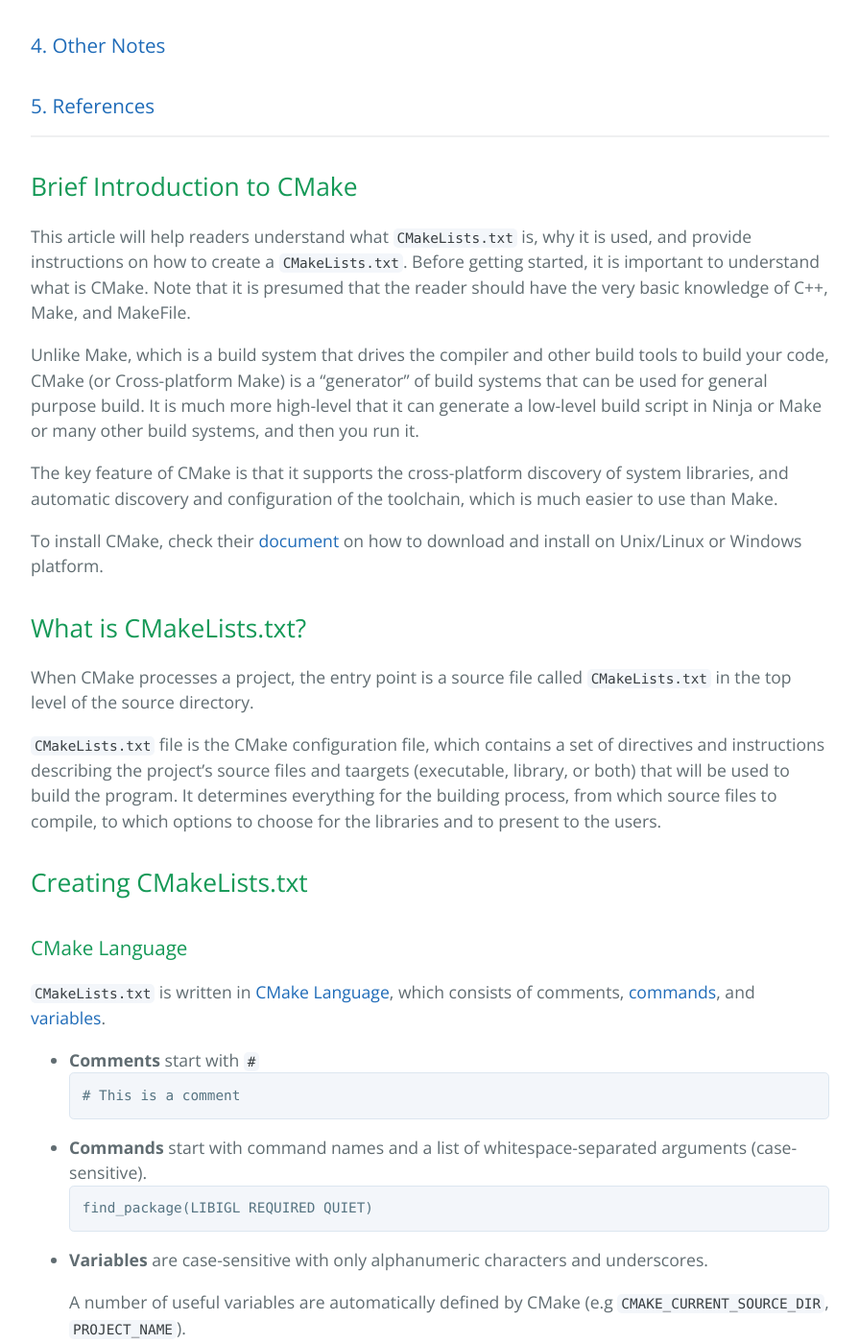
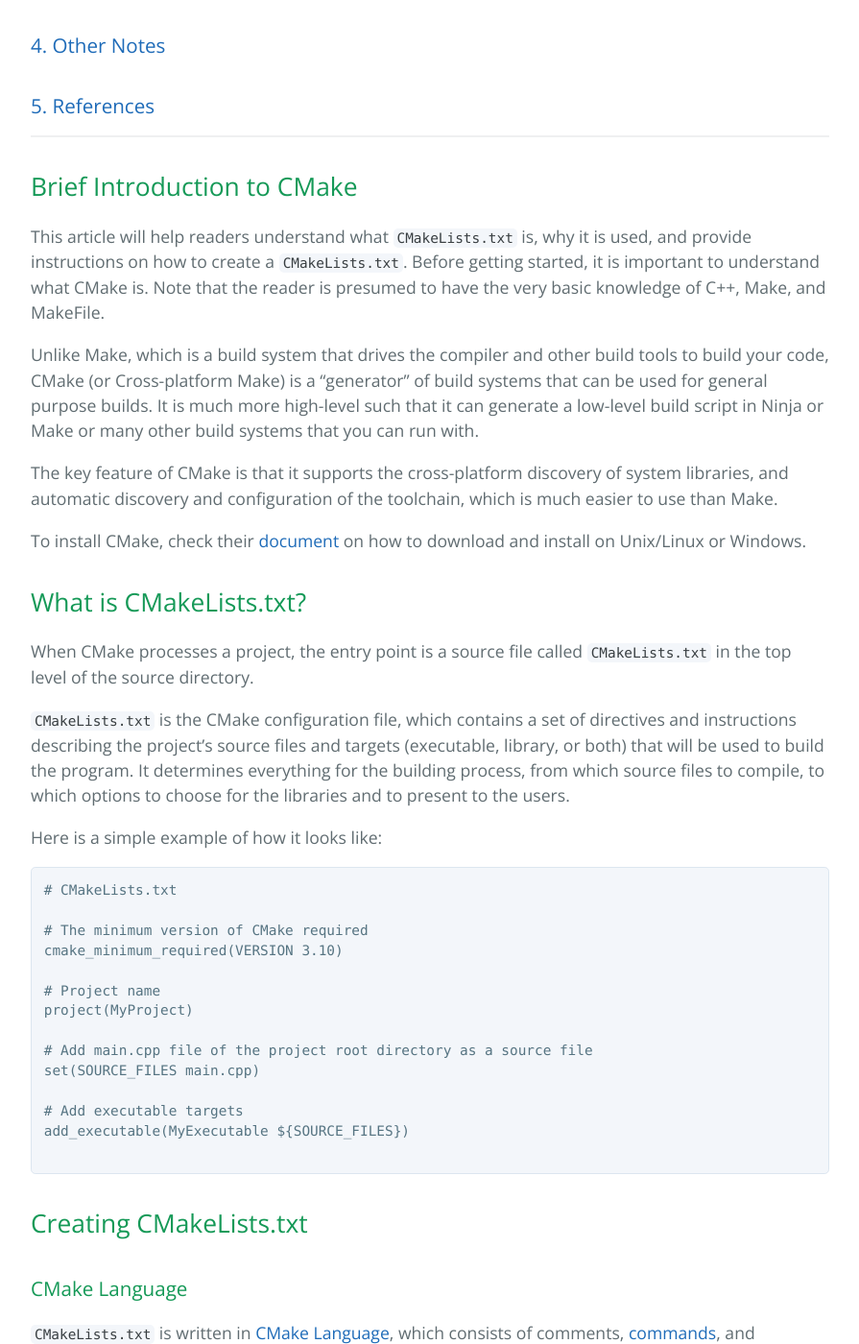
Before and after one commit to learning-software-engineering/learning-software-engineering.github.io, a Jekyll site: the page built from Topics/Development_Process/Build_Requirements/CMakeLists_txt.md, in a window 1280 px wide and 1400 px high, scrolled down 651 px. Shown: the whole window at 96% size, without its empty margins (192-1087 px from the left). Built offline with Jekyll 4.4.1, drawn with Linux system fonts in a browser that asks for light colours; our own code applies the rules of GitHub Pages for plain Markdown files; some of the changed text lies outside the part shown.

Commit message:
Update CMakeLists_txt.md
Fixed the issues based on the review.

````diff
--- a/Topics/Development_Process/Build_Requirements/CMakeLists_txt.md
+++ b/Topics/Development_Process/Build_Requirements/CMakeLists_txt.md
@@ -10,87 +10,26 @@
 ---
 ## Brief Introduction to CMake
 
-This article will help readers understand what `CMakeLists.txt` is, why it is used, and provide instructions on how to create a `CMakeLists.txt`. Before getting started, it is important to understand what is CMake. Note that it is presumed that the reader should have the very basic knowledge of C++, Make, and MakeFile.
+This article will help readers understand what `CMakeLists.txt` is, why it is used, and provide instructions on how to create a `CMakeLists.txt`. Before getting started, it is important to understand what CMake is. Note that the reader is presumed to have the very basic knowledge of C++, Make, and MakeFile.
 
-Unlike Make, which is a build system that drives the compiler and other build tools to build your code, CMake (or Cross-platform Make) is a "generator" of build systems that can be used for general purpose build. It is much more high-level that it can generate a low-level build script in Ninja or Make or many other build systems, and then you run it.
+Unlike Make, which is a build system that drives the compiler and other build tools to build your code, CMake (or Cross-platform Make) is a "generator" of build systems that can be used for general purpose builds. It is much more high-level such that it can generate a low-level build script in Ninja or Make or many other build systems that you can run with.
 
 The key feature of CMake is that it supports the cross-platform discovery of system libraries, and automatic discovery and configuration of the toolchain, which is much easier to use than Make.
 
-To install CMake, check their [document](https://cmake.org/download/) on how to download and install on Unix/Linux or Windows platform.
+To install CMake, check their [document](https://cmake.org/download/) on how to download and install on Unix/Linux or Windows.
 
 
 ## What is CMakeLists.txt?
 
 When CMake processes a project, the entry point is a source file called `CMakeLists.txt` in the top level of the source directory.
 
-`CMakeLists.txt` file is the CMake configuration file, which contains a set of directives and instructions describing the project's source files and taargets (executable, library, or both) that will be used to build the program. It determines everything for the building process, from which source files to compile, to which options to choose for the libraries and to present to the users.
+`CMakeLists.txt` is the CMake configuration file, which contains a set of directives and instructions describing the project's source files and targets (executable, library, or both) that will be used to build the program. It determines everything for the building process, from which source files to compile, to which options to choose for the libraries and to present to the users.
 
-## Creating CMakeLists.txt
+Here is a simple example of how it looks like:
+```CMake
+# CMakeLists.txt
 
-### CMake Language
-`CMakeLists.txt` is written in [CMake Language](https://cmake.org/cmake/help/latest/manual/cmake-language.7.html#manual:cmake-language(7)), which consists of comments, [commands](https://cmake.org/cmake/help/latest/manual/cmake-commands.7.html#manual:cmake-commands(7)), and [variables](https://cmake.org/cmake/help/latest/manual/cmake-variables.7.html#manual:cmake-variables(7)).
-
-* **Comments** start with `#`
-  ```
-  # This is a comment
-  ```
-* **Commands** start with command names and a list of whitespace-separated arguments (case-sensitive).
-  ```
-  find_package(LIBIGL REQUIRED QUIET)
-  ```
-* **Variables** are case-sensitive with only alphanumeric characters and underscores.
-
-  A number of useful variables are automatically defined by CMake (e.g `CMAKE_CURRENT_SOURCE_DIR`, `PROJECT_NAME`).
-
-  Use *set* command to set variable names, and *${variable_name}* to reference a varible in command arguments.
-  ```
-  set(Foo a b c)    # Value of Foo is "a;b;c"
-
-  command(${Foo})   # Foo is replaced by a;b;c
-                    # and expands to 3 arguments
-  ```
-
-It also provides the basic **Flow Control** - Conditional statements, Looping constructs, and Procedure definitions. Here are the examples:
-
-* **Conditional statements (e.g [if](https://cmake.org/cmake/help/latest/command/if.html#command:if))**
-    ```
-    if(<condition>)
-    <commands>
-    elseif(<condition>)     # optional block, can be repeated
-    <commands>
-    else()                  # optional block
-    <commands>
-    endif()
-    ```
-* **Looping Constructs (e.g [foreach](https://cmake.org/cmake/help/latest/command/foreach.html#command:foreach), [while](https://cmake.org/cmake/help/latest/command/while.html#command:while))**
-    ```
-    foreach(<variable>                  # <variable> to be referenced
-            <list of variables>)        # <list of variables> to replace ${variable}
-    command(${variable} <arguments>)    # ${variable} - current value from the list
-    endforeach()
-
-    while(<condition>)
-    <commands>
-    endwhile()
-    ```
-* **Procedure definitions (e.g [function](https://cmake.org/cmake/help/latest/command/function.html#command:function), [macro](https://cmake.org/cmake/help/latest/command/macro.html#command:macro))**
-    ```
-    function(<function_name> <parameters>)
-    <commands>
-    endfunction()
-
-    macro(<macro_name> <parameters>)
-    <commands>
-    endmacro()
-    ```
-
-For more detailed knowledge of CMake Language, check the **highlighted links** above.
-
-### Key Components and Concepts
-
-A `CMakeLists.txt` typically consists of the following elements:
-
-```
+# The minimum version of CMake required
 cmake_minimum_required(VERSION 3.10)
 
 # Project name
@@ -103,20 +42,94 @@
 add_executable(MyExecutable ${SOURCE_FILES})
 
 ```
+
+## Creating CMakeLists.txt
+
+### CMake Language
+`CMakeLists.txt` is written in [CMake Language](https://cmake.org/cmake/help/latest/manual/cmake-language.7.html#manual:cmake-language(7)), which consists of comments, [commands](https://cmake.org/cmake/help/latest/manual/cmake-commands.7.html#manual:cmake-commands(7)), and [variables](https://cmake.org/cmake/help/latest/manual/cmake-variables.7.html#manual:cmake-variables(7)).
+
+* **comments** start with `#`
+  ```CMake
+  # This is a comment
+  ```
+* **commands** start with command names and a list of whitespace-separated arguments (case-sensitive).
+  ```CMake
+  find_package(LIBIGL REQUIRED QUIET)
+  ```
+* **variables** are case-sensitive with only alphanumeric characters and underscores.
+
+  A number of useful variables are automatically defined by CMake (e.g `CMAKE_CURRENT_SOURCE_DIR`, `PROJECT_NAME`).
+
+  Use *set* command to set variable names, and *${variable_name}* to reference a varible in command arguments.
+  ```CMake
+  set(Foo a b c)    # Value of Foo is "a;b;c"
+
+  command(${Foo})   # Foo is replaced by a;b;c
+                    # and expands to 3 arguments
+  ```
+
+It also provides the basic **control flow** - Conditional statements, Looping constructs, and Procedure definitions. Here are the examples:
+
+* **conditional statements (e.g [if](https://cmake.org/cmake/help/latest/command/if.html#command:if))**
+    ```CMake
+    if(<condition>)
+        <commands>
+    elseif(<condition>)     # optional block, can be repeated
+        <commands>
+    else()                  # optional block
+        <commands>
+    endif()
+    ```
+* **looping Constructs (e.g [foreach](https://cmake.org/cmake/help/latest/command/foreach.html#command:foreach), [while](https://cmake.org/cmake/help/latest/command/while.html#command:while))**
+    ```CMake
+    foreach(<variable>                           # similar to `for <variable> in <items>` in python.
+            <items>)                             # list of items that are separated by semicolon or whitespace
+        command(${variable} <arguments>)         # ${variable} - current value from the list
+    endforeach()
+
+    while(<condition>)
+        <commands>
+    endwhile()
+    ```
+* **procedure definitions (e.g [function](https://cmake.org/cmake/help/latest/command/function.html#command:function), [macro](https://cmake.org/cmake/help/latest/command/macro.html#command:macro))**
+    ```CMake
+    function(<function_name> <parameters>)
+        <commands>
+    endfunction()
+
+    macro(<macro_name> <parameters>)
+        <commands>
+    endmacro()
+    ```
+
+For more detailed information on CMake Language, check the **highlighted links** above.
+
+### Key Components and Concepts
+
+A `CMakeLists.txt` typically consists of the following elements:
+
  * **cmake_minimum_required**
 
     CMake version check: the minimum version of CMake that should be used to process the project.
 
+    ```CMake
+    cmake_minimum_required(VERSION 3.10)
+    ```
+
     You can specify a range of versions (as a general rule, set the highest version you've tested with):
-    ```
+    ```CMake
     cmake_minimum_required(VERSION 3.15...3.25)
     ```
  * **project**
 
     Create project with the name of the project that is given to the cmake command.
 
+    ```CMake
+    project(MyProject)
+    ```
+
     Projects can have versions, descriptions and languages specified.
-    ```
+    ```CMake
     project(MyProject
         VERSION
             1.0
@@ -126,17 +139,31 @@
             CXX
     )
     ```
- * **add_executable** - add executable target named `MyExecutable` with source files listed in `SOURCE_FILES` variable
+
+* **set a source file**
+
+    ```CMake
+    # Add main.cpp file of the project root directory as a source file
+    set(SOURCE_FILES main.cpp)
+    ```
+
+ * **add_executable**
+
+    ```CMake
+    add_executable(MyExecutable ${SOURCE_FILES})
+    ```
+
+    Add executable target named `MyExecutable` with source files listed in `SOURCE_FILES` variable
 
 #### Other components
 * **Variables and Options** can be set in the `CMakeLists.txt` to control various aspects of the building process.
-    ```
+    ```CMake
     set(CMAKE_CXX_STANDARD 14)              # enables the c++14 standards
     option(BUILD_TESTS "Build tests" ON)    # build options - whether to build tests
     ```
 
 * **Include your directories and headerfiles**
-    ```
+    ```CMake
     # Adds directories to the compiler's include path.
     include_directories("${CMAKE_CURRENT_SOURCE_DIR}/include/")
     ```
@@ -156,7 +183,7 @@
 
     ```
     You can add the source files in the `src` directory by:
-    ```
+    ```CMake
     file(GLOB SRC_FILES "*.cpp")
 
     # Create a library or executable target using the source files
@@ -166,22 +193,25 @@
 
 
 * **External Libraries** can be located using `find_package`
-    ```
+    ```CMake
     # Appends the "cmake" directory to the module path
     # CMake modules are used to find and configure external libraries.
     set(CMAKE_MODULE_PATH
         ${CMAKE_MODULE_PATH}
         ${CMAKE_CURRENT_SOURCE_DIR}/cmake)
 
-    find_package(PACKAGE_NAME)     # Locate the package with PACKAGE_NAME
+    find_package(PACKAGE_NAME)              # Locate the package with PACKAGE_NAME
 
-    if(PACKAGE_NAME_FOUND)
+    if(PACKAGE_NAME_FOUND)                  # PACKAGE_NAME_FOUND is automatically generated by find_package()
         target_link_libraries (
-            MyExecutable <libaries>         # Links against it.
+            MyExecutable <libaries>         # Links against the libraries within the package.
         )
     endif()
+    ```
 
-    # The if-condition can be omitted if you specify the "REQUIRED":
+    The if-condition can be omitted if you specify the "REQUIRED":
+
+    ```CMake
     find_package(PACKAGE_NAME REQUIRED)
     ```
 
````
